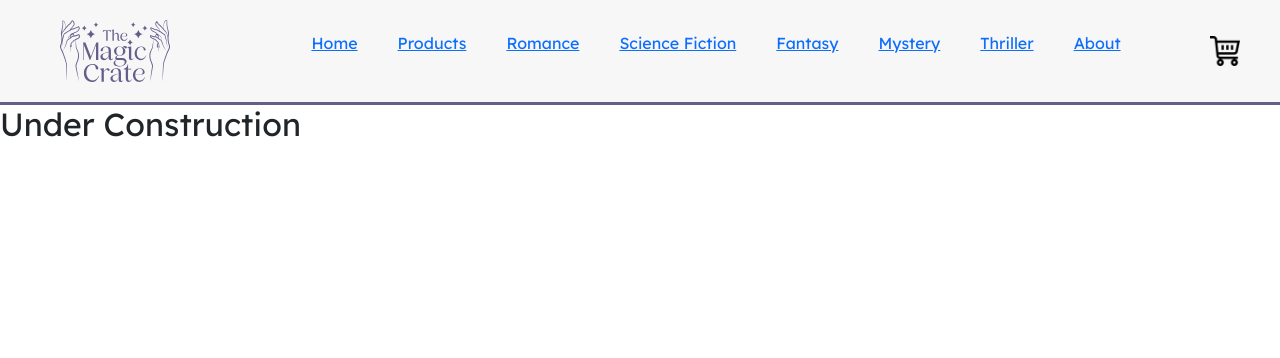
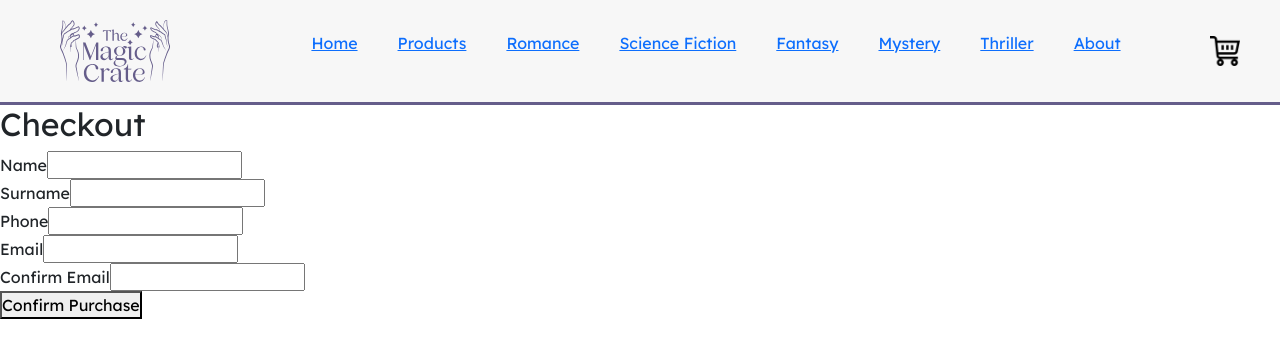
Before and after one commit to micamarreros/themagiccrate, a React (Vite) app: page /checkout in a window 1280 px wide. Shown: the top 358 px of the page. Built offline with nearby package versions, Linux system fonts and the light colour scheme; a web font is replaced by a local one.

Commit message:
Actividad 7 checkout

```diff
--- a/src/App.jsx
+++ b/src/App.jsx
@@ -8,6 +8,7 @@ import ItemDetailContainer from './components/ItemDetailContainer/ItemDetailCont
 import { BrowserRouter, Routes, Route } from 'react-router-dom';
 import { CartProvider } from './context/CartContext';
 import ShopCart from './components/ShopCart/ShopCart';
+import Checkout from './components/Checkout/Checkout';
 
 function App() {
 
@@ -22,6 +23,7 @@ function App() {
             <Route path='/category/:idCategory' element={<ItemListContainer />} />
             <Route path='/item/:idItem' element={<ItemDetailContainer />} />
             <Route path='/cart' element={<ShopCart />} />
+            <Route path='/checkout' element={<Checkout />} />
             <Route path='*' element={<h2> Under Construction </h2>} />
           </Routes>
         </CartProvider>
--- /dev/null
+++ b/src/components/Checkout/Checkout.jsx
@@ -0,0 +1,139 @@
+import React, { useContext } from 'react';
+import { useState, useEffect } from 'react';
+import { db } from "../../services/config";
+import { collection, addDoc, updateDoc, doc, getDoc } from 'firebase/firestore';
+import { CartContext } from '../../context/CartContext';
+
+const Checkout = () => {
+  const [name, setName] = useState("");
+  const [surname, setSurname] = useState("");
+  const [phone, setPhone] = useState("");
+  const [email, setEmail] = useState("");
+  const [emailConfirm, setEmailConfirm] = useState("");
+  const [error, setError] = useState("");
+  const [orderId, setOrderId] = useState("");
+
+  const { cart, emptyCart, total, totalQuantity } = useContext(CartContext);
+
+  //Funciones y validaciones
+  const formHandler = (event) => {
+    event.preventDefault();
+
+    //Validacion para completar todos los campos
+    if (!name || !surname || !phone || !email || !emailConfirm) {
+      setError("Please enter all the information above to continue!");
+      return;
+    }
+
+    //Validacion para que coincidan los emails
+    if (email !== emailConfirm) {
+      setError("Please enter your email address again. The email and confirmation email do not match")
+      return;
+    }
+
+    // Objeto con datos de orden de compra
+
+    const order = {
+      items: cart.map(product => ({
+        id: product.item.id,
+        name: product.item.name,
+        quantity: product.quantity
+      })),
+      total: total,
+      date: new Date(),
+      name,
+      surname,
+      phone,
+      email
+    };
+
+    // Modificar codigo para que ejecute promesas para actualizar stock y que genere una orden de compra
+
+    Promise.all(
+      order.items.map(async (productOrder) => {
+        const productRef = doc(db, "inventario", productOrder.id);
+
+        const productDoc = await getDoc(productRef);
+        const stockNow = productDoc.data().stock;
+
+        await updateDoc(productRef, {
+          stock: stockNow - productOrder.quantity
+        })
+      })
+    )
+      .then(() => {
+        addDoc(collection(db, "ordenes"), order)
+          .then(docRef => {
+            setOrderId(docRef.id);
+            emptyCart();
+          })
+          .catch(error => {
+            console.log("Something went wrong", error);
+            setError("Something went wrong when creating the order")
+          })
+      })
+      .catch((error) => {
+        console.log("Can't update stock", error);
+        setError("Can't update stock, try again");
+      })
+
+  }
+
+  return (
+    <div>
+      <h2> Checkout </h2>
+
+      <form onSubmit={formHandler}>
+        {
+          cart.map(product => (
+            <div key={product.item.id}>
+              <p> {product.item.name} x {product.quantity} </p>
+              <p> {product.item.price} </p>
+              <hr />
+            </div>
+          ))
+        }
+
+        <div>
+          <label htmlFor=""> Name </label>
+          <input type="text" onChange={(e) => setName(e.target.value)} />
+        </div>
+
+        <div>
+          <label htmlFor=""> Surname </label>
+          <input type="text" onChange={(e) => setSurname(e.target.value)} />
+        </div>
+
+        <div>
+          <label htmlFor=""> Phone </label>
+          <input type="text" onChange={(e) => setPhone(e.target.value)} />
+        </div>
+
+        <div>
+          <label htmlFor=""> Email </label>
+          <input type="email" onChange={(e) => setEmail(e.target.value)} />
+        </div>
+
+        <div>
+          <label htmlFor=""> Confirm Email </label>
+          <input type="email" onChange={(e) => setEmailConfirm(e.target.value)} />
+        </div>
+
+        {
+          error && <p style={({ color: "red" })}> {error} </p>
+        }
+
+        <button type="submit"> Confirm Purchase </button>
+
+        {
+          orderId && (
+            <strong> Thanks for your purchase ;) Your order number is: {orderId} </strong>
+          )
+        }
+
+      </form>
+    </div>
+  )
+}
+
+export default Checkout
--- a/src/components/Item/Item.jsx
+++ b/src/components/Item/Item.jsx
@@ -2,13 +2,14 @@ import React from 'react';
 import './Item.css'
 import { Link } from 'react-router-dom';
 
-const Item = ({ id, img, name, author, price }) => {
+const Item = ({ id, img, name, author, price, stock }) => {
   return (
     <div className='product-card'>
       <img className='product-image' src={img} alt={name} />
       <h3 className='product-name'> {name} </h3>
       <h4 className='product-author'> {author} </h4>
       <p className='product-price'> ${price} </p>
+      <p className='product-stock'> Stock: {stock} </p>
       <Link to={`/item/${id}`}> View Details </Link>
     </div>
   )
--- a/src/components/ItemDetail/ItemDetail.css
+++ b/src/components/ItemDetail/ItemDetail.css
@@ -8,7 +8,7 @@
     background-color: #f7f7f7;
 }
 
-.product-id {
+.product-id, .product-stock {
     font-size: 14pt;
     color: #7a7a7a;
 }
--- a/src/components/ItemDetail/ItemDetail.jsx
+++ b/src/components/ItemDetail/ItemDetail.jsx
@@ -27,6 +27,7 @@ const ItemDetail = ({ id, img, name, stock, author, price }) => {
       <h3 className='product-author'> {author} </h3>
       <h4 className='product-price'> ${price} </h4>
       <h3 className='product-id'> ID: {id} </h3>
+      <h3 className='product-stock'> Stock: {stock} </h3>
       <p className='product-description'> Lorem ipsum dolor sit amet consectetur adipisicing elit. Facilis ipsam dolorem praesentium maiores, est vitae natus! Odit, obcaecati! Mollitia amet enim repellat culpa ut sed at temporibus, eum ipsam animi! </p>
 
       {
```
